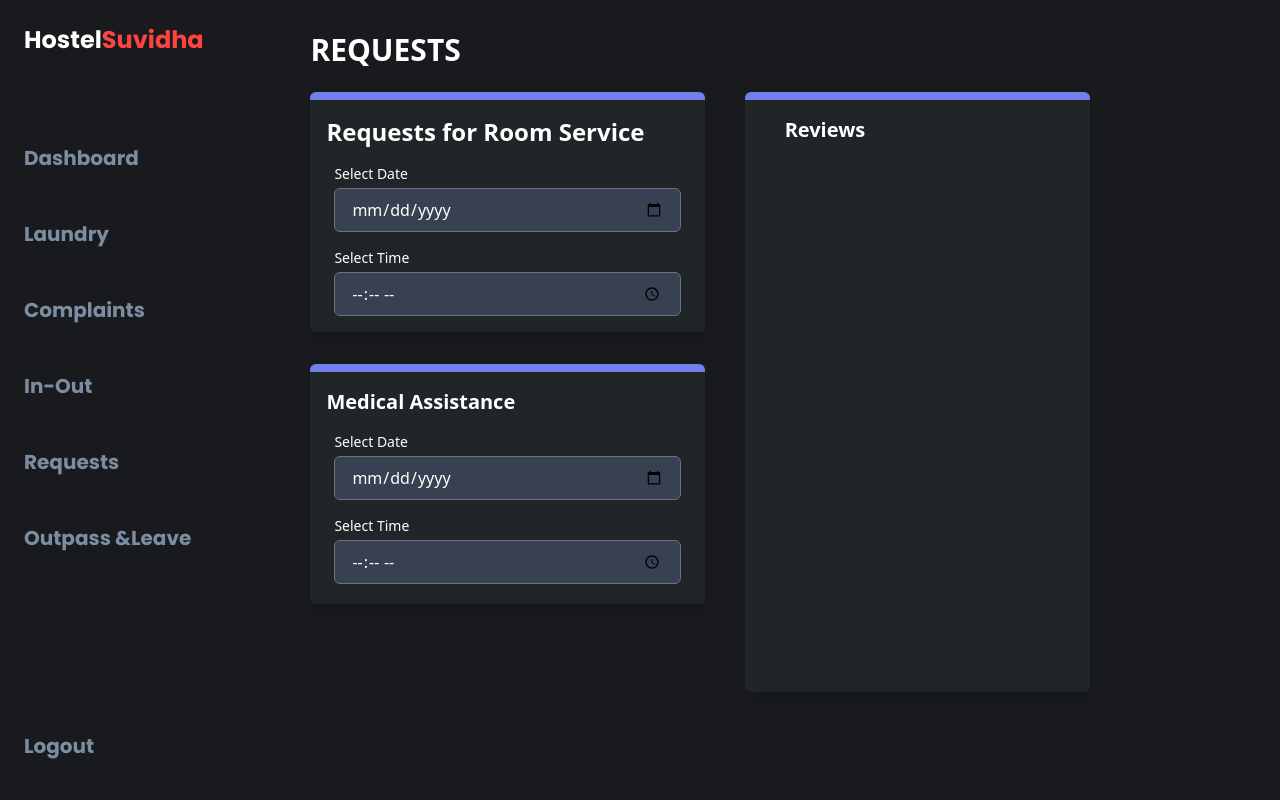
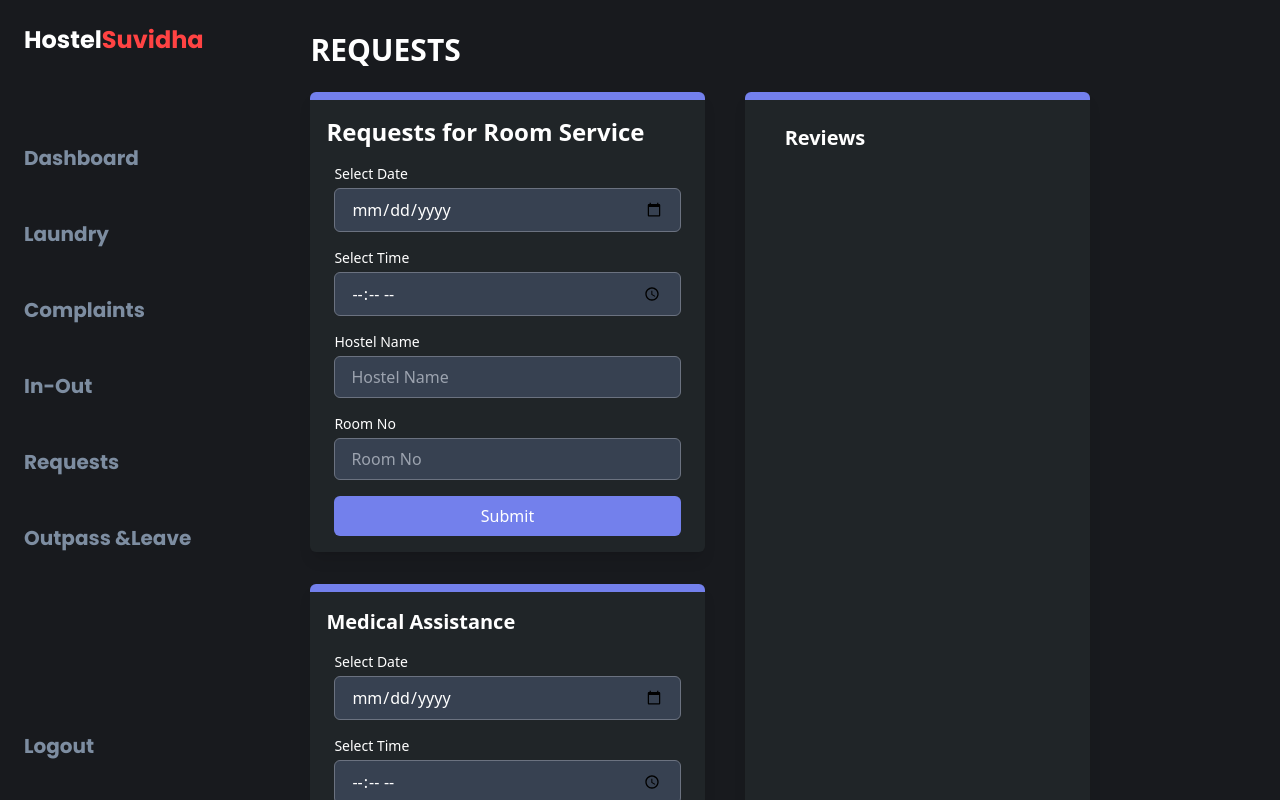
Before and after one commit to ddddsssss4/Hostel_Suvidha_Frontend, a React (Vite) app in the folder Hostel_Suvidha/: page /requests in a window 1280 px wide. Built offline with nearby package versions, Linux system fonts and the light colour scheme.

Commit message:
added new features in request section and responsiveness

```diff
--- a/Hostel_Suvidha/src/Components/Requests.jsx
+++ b/Hostel_Suvidha/src/Components/Requests.jsx
@@ -57,9 +57,10 @@ const Requests = () => {
       <h1 className="font-extrabold text-3xl pl-4 text-center sm:text-left text-white">
         REQUESTS
       </h1>
-      <div className="flex flex-wrap gap-14 mt-6">
-        <div className="w-[40%] h-full">
-          <div className="flex flex-col items-start pb-4 mb-2 w-full h-60 bg-[#202528] rounded-md overflow-y-auto custom-scroll ml-4 shadow-lg border-t-8 border-[#7380EC]">
+      <div className="flex flex-col lg:flex-row flex-wrap gap-14 mt-6">
+        {/* Room Service Request Form */}
+        <div className="w-full lg:w-[40%] h-full">
+          <div className="flex flex-col items-start pb-4 mb-2 w-full h-auto bg-[#202528] rounded-md overflow-y-auto custom-scroll ml-4 shadow-lg border-t-8 border-[#7380EC]">
             <h2 className="text-2xl font-semibold m-4 text-white">Requests for Room Service</h2>
             <form onSubmit={handleSubmit} className="flex flex-col space-y-4 w-full px-6">
               <div className="flex flex-col">
@@ -114,7 +115,7 @@ const Requests = () => {
           </div>
 
           {/* Medical Assistance Form */}
-          <div className="flex flex-col items-start pb-4 mb-2 w-full h-60 bg-[#202528] rounded-md overflow-y-auto custom-scroll ml-4 shadow-lg border-t-8 border-[#7380EC] mt-8">
+          <div className="flex flex-col items-start pb-4 mb-2 w-full h-auto bg-[#202528] rounded-md overflow-y-auto custom-scroll ml-4 shadow-lg border-t-8 border-[#7380EC] mt-8">
             <h3 className="text-xl font-semibold m-4 text-white">Medical Assistance</h3>
             <form onSubmit={handleSubmitMedical} className="flex flex-col space-y-4 w-full px-6">
               <div className="flex flex-col">
@@ -159,8 +160,8 @@ const Requests = () => {
         </div>
 
         {/* Reviews Section */}
-        <div className="flex flex-col w-full sm:w-[35%] bg-[#202528] rounded-md mr-4 text-white overflow-y-auto custom-scroll p-6 border-t-8 h-[600px] border-[#7380EC] shadow-lg mt-6 sm:mt-0 pt-4">
-          <h2 className="font-extrabold text-xl pl-4 text-center sm:text-left text-white">Reviews</h2>
+        <div className="flex flex-col w-full lg:w-[35%] bg-[#202528] rounded-md text-white overflow-y-auto custom-scroll p-6 border-t-8 h-auto border-[#7380EC] shadow-lg mt-6 lg:mt-0">
+          <h2 className="font-extrabold text-xl pl-4 text-center lg:text-left text-white">Reviews</h2>
           <div className="flex flex-col gap-4 mb-1">
             {/* Review for Room Service */}
             {submittedFormData && (
@@ -178,9 +179,6 @@ const Requests = () => {
                 <p className="text-sm text-gray-300 mb-2">
                   <span className="font-semibold text-white">Room No:</span> {submittedFormData.roomNo}
                 </p>
-                <p className="text-sm text-gray-300 mb-2">
-                  <span className="font-semibold text-white">Status:</span>
-                </p>
               </div>
             )}
 
@@ -197,9 +195,6 @@ const Requests = () => {
                 <p className="text-sm text-gray-300 mb-2">
                   <span className="font-semibold text-white">Details:</span> {submittedMedicalFormData.details}
                 </p>
-                <p className="text-sm text-gray-300 mb-2">
-                  <span className="font-semibold text-white">Status:</span>
-                </p>
               </div>
             )}
           </div>
```
